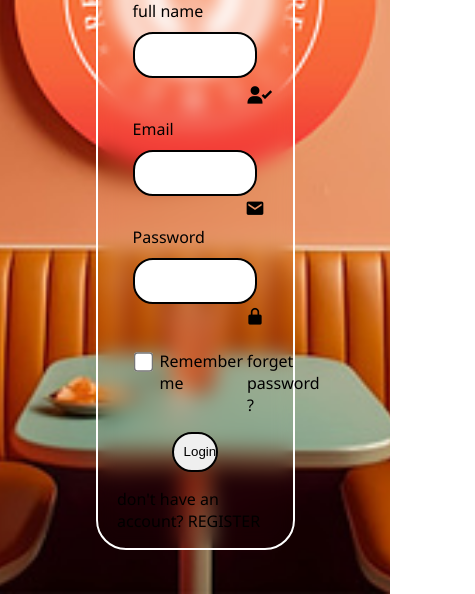
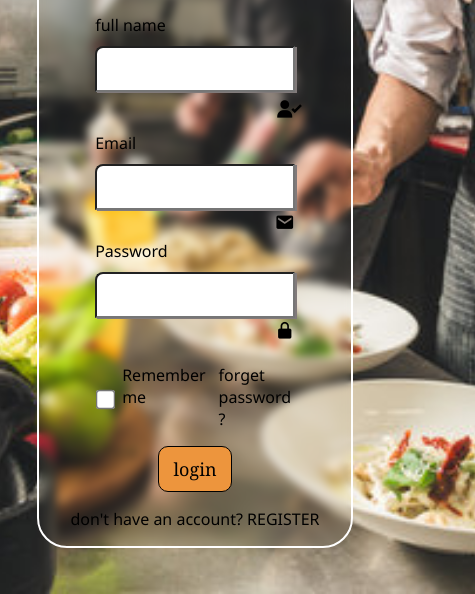
Before and after one commit to Hassan-ND2/web_project, a plain HTML site: page index.html in a window 390 px wide. Shown: the part 250-844 px from the top of the page, 475 px wide, since content can reach past the window. Drawn offline with nearby package versions, Linux system fonts and the light colour scheme.

Commit message:
background and responsive

```diff
--- a/index.html
+++ b/index.html
@@ -15,8 +15,8 @@
 
      <form action="">
         <div class="in1">
-            <label for="">full name</label>
-            <input type="text" required>
+            <label for="name">full name</label>
+            <input type="text" id="name" required>
             <i class='bx bxs-user-check' id="identity"></i>
         </div>
 
@@ -46,7 +46,7 @@
         </div>
 
         <div class="login">
-            <input type="button" value="Login">
+            <button>login</button>
         </div>
 
         <div class="register">
--- a/style/style.css
+++ b/style/style.css
@@ -1,5 +1,5 @@
 body{
-    background-image: url(../images/restaurant\ login\ page.jpg);
+    background-image: url(../images/restarant\ cooking.jpg);
     background-repeat: no-repeat;
     background-position: center;
     background-size: cover;
@@ -9,8 +9,9 @@ body{
     padding: 0px;
     margin: 0px;
     display: flex;
-    align-items: center;
+    align-items: start;
     justify-content: center;
+    width: 100%;
 
 
 }
@@ -19,12 +20,13 @@ body{
     display: flex;
     flex-direction: column;
     justify-content: flex-start;
-    width: 50%;
     align-items: center;
+    width: 54%;
     border: 2px white solid;
     padding-top: 50px;
-    backdrop-filter:blur(10px);
+    backdrop-filter:blur(5px);
     border-radius: 30px ;
+    margin-top: 100px;
 
 
 }
@@ -49,11 +51,13 @@ form{
     width:80%;
 }
 
-  form input{
-    border-radius: 20px;
+  .in1 input,.in2 input,.in3 input {
+
     height: 40px;
     padding-left: 10px;
-    border:2px solid black;
+    /* border:2px solid grey; */
+    box-shadow: 2px 1px rgb(129, 122, 122);
+    border-top-left-radius: 8px;
 
 
 }
@@ -83,8 +87,9 @@ form{
     justify-content: flex-start;
 
 }
+
 .first p{
-    margin-right: 4px;
+    margin-right:3px;
 }
 #check{
     margin-top: 8px;
@@ -108,3 +113,23 @@ form{
     cursor: pointer;
 
 }
+button{
+    border: 1px solid black;
+    border-radius: 10px;
+    width: 30%;
+    padding: 10px;
+    background-color:rgb(237, 149, 61);
+    font-family: Georgia, 'Times New Roman', Times, serif;
+    font-size: large;
+}
+
+@media screen and (orientation:portrait) {
+    .container{
+        width: 80%;
+
+    }
+    .first{
+        margin-right: 10px;
+    }
+
+}
```
Also changed, not shown: images/restarant cooking.jpg (added).
